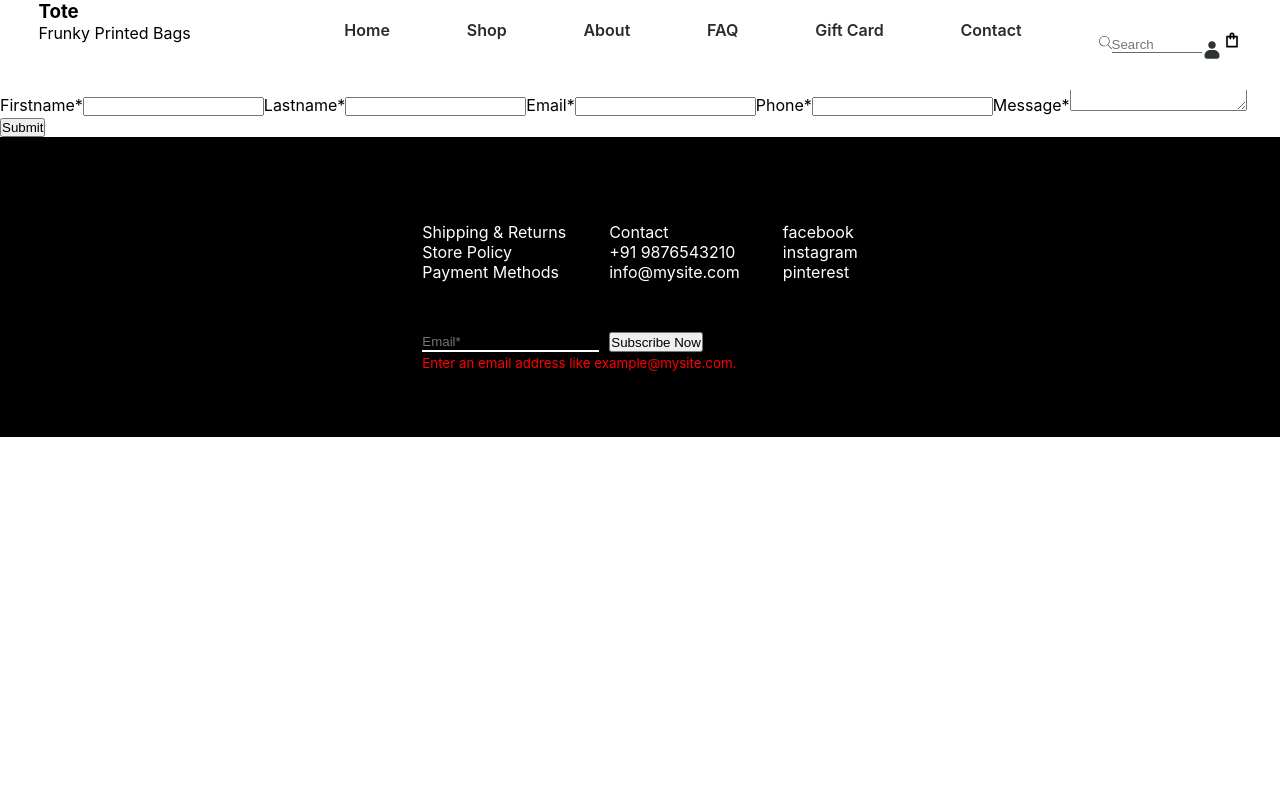
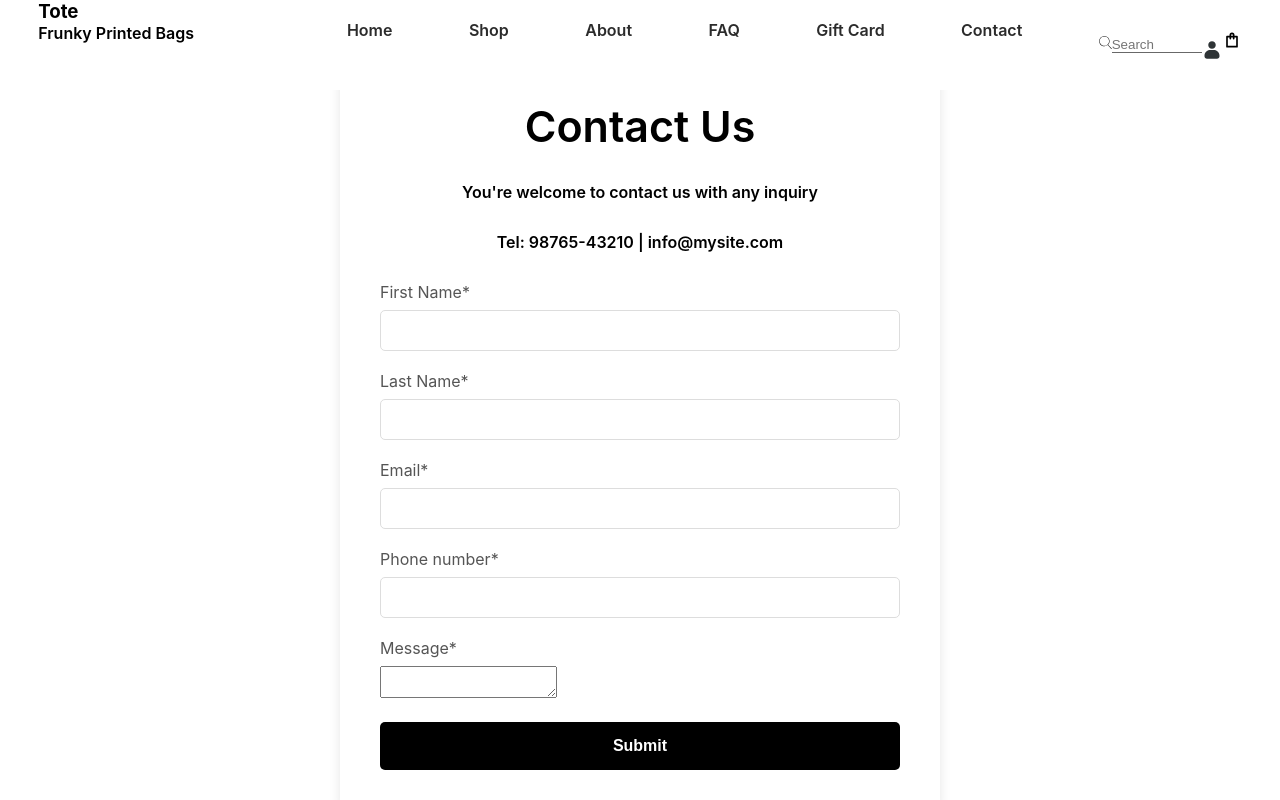
Before and after one commit to adithyaaneesh/react-dom-project, a React (Create React App) app: page /contact in a window 1280 px wide. Shown: the top 800 px of the page. Built offline with nearby package versions, Linux system fonts and the light colour scheme; sample sign-in values are in the browser's storage.

Commit message:
Add styles to Contact page

```diff
--- a/src/components/Contact.jsx
+++ b/src/components/Contact.jsx
@@ -1,29 +1,71 @@
-import React from 'react'
+import React, { useState } from 'react'
+import '../styles/Contact.css'
 
 const Contact = () => {
+
+
+
   return (
-    <div className='container'>
-      <div>
+    <section>
+      <div className='contact-form container'>
+        <form>
+            <div className='contact'>
               <h1>Contact Us</h1>
               <p>You're welcome to contact us with any inquiry</p>
               <p> Tel: 98765-43210    |    info@mysite.com</p>
             </div>
-      <form>
-        <div className='contact'>
-          <label>Firstname*</label>
-          <input type="text" name="fname" id='fname'/>
-          <label>Lastname*</label>
-          <input type="text" name="lname" id='lname'/>
-          <label>Email*</label>
-          <input type="email" name="mail" id='email'/>
-          <label>Phone*</label>
-          <input type="text" name="phn" id='num'/>
-          <label>Message*</label>
-          <textarea type="text" name="fname" id='name'></textarea>
-          <button type="submit">Submit</button>
+            <div className="contactform-group">
+                <label htmlFor="name">First Name*</label>
+                <input
+                  type="text"
+                  id="name"
+                  name='name'
+                  required/>
             </div>
+            <div className="contactform-group">
+                <label htmlFor="name">Last Name*</label>
+                <input
+                  type="text"
+                  id="name"
+                  name='name'
+                  required/>
+            </div>
+            <div className="contactform-group">
+                <label htmlFor="email">Email*</label>
+                <input
+                type="email"
+                id="email" name='email'
+                required/>
+            </div>
+            <div className="contactform-group">
+                <label htmlFor="phone">Phone number*</label>
+                <div className="phone-input-container">
+                    <input
+                        type= "phonenumber"
+                        id="phonenumber"
+                        name='phonenumber'
+                        required
+                    />
+
+                </div>
+            </div>
+            <div className="contactform-group">
+                <label htmlFor="message">Message*</label>
+                <textarea
+                  type="text"
+                  id="message"
+                  name='message'
+                  required>
+                </textarea>
+            </div>
+
+            <button
+            type="submit"
+            className="sub-button">Submit</button>
         </form>
       </div>
+    </section>
+
   )
 }
 
--- a/src/components/Footer.jsx
+++ b/src/components/Footer.jsx
@@ -12,7 +12,7 @@ const Footer = () => {
           </div>
           <div>
             <li><a href="#">Contact</a></li>
-            <li><p>+91 9876543210</p></li>
+            <li><a href="#">+91 9876543210</a></li>
             <li><a href="#">info@mysite.com</a></li>
           </div>
           <div>
--- /dev/null
+++ b/src/styles/Contact.css
@@ -0,0 +1,77 @@
+
+
+.contact-form {
+    margin-top: 60px;
+    background: #fff;
+    padding: 40px;
+    border-radius: 10px;
+    box-shadow: 0 4px 12px rgba(0, 0, 0, 0.1);
+    max-width: 600px;
+}
+.contact h1{
+    font-size: 43px;
+}
+
+.contact h1,p {
+    text-align: center;
+    margin-bottom: 30px;
+    color: black;
+    font-weight: 600;
+
+}
+
+.contactform-group {
+    margin-bottom: 20px;
+
+}
+.contactform-group label {
+    display: block;
+    margin-bottom: 8px;
+    color: #555;
+}
+
+.contactform-group input {
+    width: 100%;
+    padding: 12px;
+    border: 1px solid #ddd;
+    border-radius: 5px;
+    box-sizing: border-box;
+}
+
+.sub-button {
+    width: 100%;
+    padding: 15px;
+    border: none;
+    background-color: black;
+    color: #fff;
+    font-size: 1rem;
+    font-weight: bold;
+    border-radius: 5px;
+    cursor: pointer;
+    transition: background-color 0.3s ease;
+}
+
+.sub-button:hover {
+    background-color: rgb(64, 63, 63);
+}
+
+
+
+.phone-input-container {
+    position: relative;
+    width: 100%;
+}
+.phone-input-container input {
+    width: 100%;
+    padding-right: 40px;
+}
+
+@media (max-width: 480px) {
+    .form {
+        padding: 20px;
+    }
+
+    .form h2 {
+        font-size: 24px;
+    }
+}
--- a/src/styles/Footer.css
+++ b/src/styles/Footer.css
@@ -11,7 +11,11 @@
     color: white;
     text-decoration: none;
 }
+.foot-content p {
+    color: white;
+    text-decoration: none;
 
+}
 .footer-content {
     min-height: 300px;
     background-color: black;
```
Also changed, not shown: src/components/Header.jsx (line endings or trailing spaces). Lines whose indentation alone changed are shown as unchanged.
